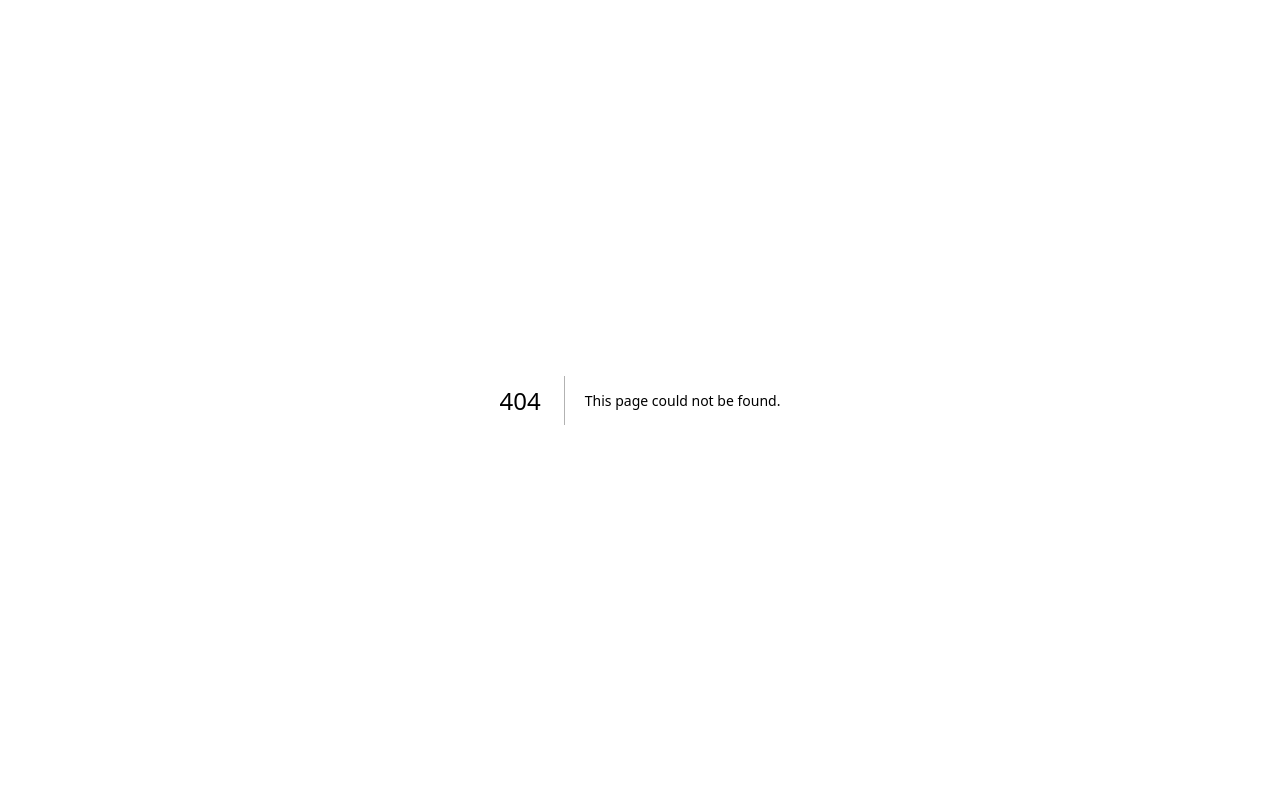
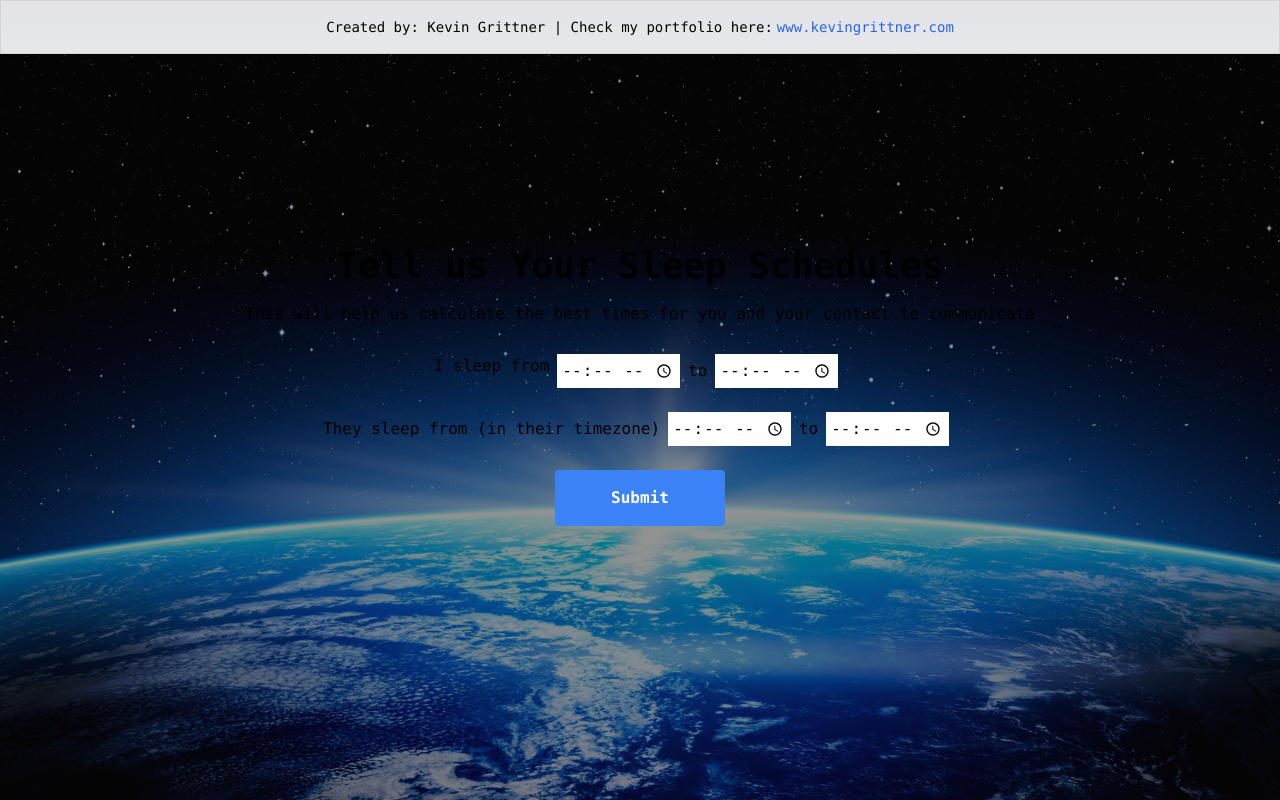
Before and after one commit to EpicIbby101/timezoneapp, a Next.js app: page /sleepSchedule in a window 1280 px wide. Before the commit this address had no page. Built offline with nearby package versions, Linux system fonts and the light colour scheme.

Commit message:
Added function

```diff
--- /dev/null
+++ b/src/components/SleepScheduleForm.jsx
@@ -0,0 +1,83 @@
+import React, { useState } from "react";
+
+const SleepScheduleForm = () => {
+  const [mySleepStart, setMySleepStart] = useState("");
+  const [mySleepEnd, setMySleepEnd] = useState("");
+  const [theirSleepStart, setTheirSleepStart] = useState("");
+  const [theirSleepEnd, setTheirSleepEnd] = useState("");
+
+  const handleSubmit = (e) => {
+    e.preventDefault();
+
+    // save the sleep schedules for later use
+    const mySchedule = { sleepStart: mySleepStart, sleepEnd: mySleepEnd };
+    const theirSchedule = { sleepStart: theirSleepStart, sleepEnd: theirSleepEnd };
+
+    // convert the other person's sleep schedule to local timezone
+    const theirSleepStartLocal = new Date(`1970-01-01T${theirSchedule.sleepStart}`);
+    const theirSleepEndLocal = new Date(`1970-01-01T${theirSchedule.sleepEnd}`);
+
+    console.log("My sleep schedule:", mySchedule);
+    console.log("Their sleep schedule in their timezone:", theirSchedule);
+    console.log("Their sleep schedule in my local timezone:", {
+      sleepStart: theirSleepStartLocal.toLocaleTimeString(),
+      sleepEnd: theirSleepEndLocal.toLocaleTimeString(),
+    });
+  };
+
+  return (
+    <form
+      className="flex flex-col items-center justify-center space-y-3 mt-4"
+      onSubmit={handleSubmit}
+    >
+      <div className="flex">
+        <label htmlFor="mySleepStart">I sleep from</label>
+        <input
+          type="time"
+          id="mySleepStart"
+          value={mySleepStart}
+          onChange={(e) => setMySleepStart(e.target.value)}
+          className="text-black p-1 mb-3 ml-2 mr-2"
+        />
+        <div>
+          <label htmlFor="mySleepEnd">to</label>
+          <input
+            type="time"
+            id="mySleepEnd"
+            value={mySleepEnd}
+            onChange={(e) => setMySleepEnd(e.target.value)}
+            className="text-black p-1 mb-3 ml-2 mr-2"
+          />
+        </div>
+      </div>
+      <div>
+        <label htmlFor="theirSleepStart">
+          They sleep from (in their timezone)
+        </label>
+        <input
+          type="time"
+          id="theirSleepStart"
+          value={theirSleepStart}
+          onChange={(e) => setTheirSleepStart(e.target.value)}
+          className="text-black p-1 mb-3 ml-2 mr-2"
+        />
+        <label htmlFor="theirSleepEnd">to</label>
+        <input
+          type="time"
+          id="theirSleepEnd"
+          value={theirSleepEnd}
+          onChange={(e) => setTheirSleepEnd(e.target.value)}
+          className="text-black p-1 mb-3 ml-2 mr-2"
+        />
+      </div>
+      <button
+        type="submit"
+        className="bg-blue-500 hover:bg-blue-700 text-white font-bold py-4 px-14 rounded"
+      >
+        Submit
+      </button>
+    </form>
+  );
+};
+
+export default SleepScheduleForm;
--- a/src/components/TimezoneForm.jsx
+++ b/src/components/TimezoneForm.jsx
@@ -12,6 +12,7 @@ const TimezoneForm = () => {
     theirTimezone,
     timeDifference
   });
+
 
   const timezones = moment.tz.names();
 
--- /dev/null
+++ b/src/pages/sleepSchedule.js
@@ -0,0 +1,18 @@
+import Header from "@/components/Header";
+import SleepScheduleForm from "@/components/SleepScheduleForm";
+import Image from "next/image";
+
+const sleepSchedule = () => {
+    return (
+        <div className="flex min-h-fit flex-col items-center text-center justify-between">
+            <Image src="/images/earth.png" alt="Background" fill />
+          <Header />
+          <div className="flex flex-col items-center mt-16 sm:mt-32 p-16 h-full font-mono z-10">
+            <h1 className="text-4xl font-bold mb-4">Tell us Your Sleep Schedules</h1>
+            <p className="mb-3">This will help us calculate the best times for you and your contact to communicate</p>
+            <SleepScheduleForm />
+          </div>
+        </div>
+      );
+    };
+export default sleepSchedule
--- a/src/pages/timezone.js
+++ b/src/pages/timezone.js
@@ -4,11 +4,12 @@ import Image from "next/image";
 
 const TimezonePage = () => {
   return (
-    <div className="flex min-h-fit flex-col items-center justify-between">
+    <div className="flex min-h-fit flex-col items-center text-center justify-between">
         <Image src="/images/earth.png" alt="Background" fill />
       <Header />
       <div className="flex flex-col items-center mt-16 sm:mt-32 p-16 h-full font-mono z-10">
         <h1 className="text-4xl font-bold mb-4">Find the Best Time To Talk</h1>
+        <p className="mb-3">Please select your timezone and the timezone of the person you wish to talk to</p>
         <TimezoneForm />
       </div>
     </div>
```
